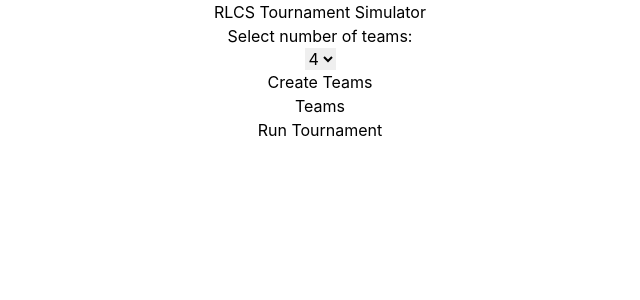
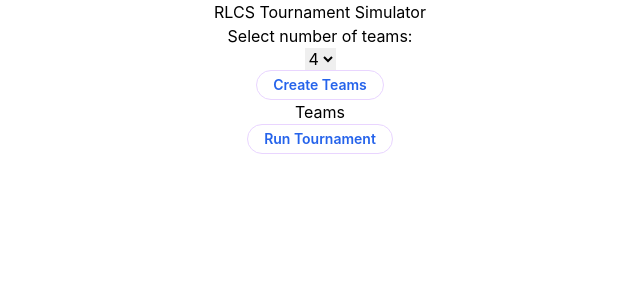
Before and after one commit to alexmitchelldev/rlcs-tournament-react, a React (Create React App) app: page / in a window 1280 px wide. Shown: the top 300 px of the page, without its empty margins (320-960 px from the left). Built offline with nearby package versions, Linux system fonts and the light colour scheme.

Commit message:
Add basic styling to buttons

```diff
--- a/src/components/RunTournament.js
+++ b/src/components/RunTournament.js
@@ -1,15 +1,22 @@
+import Button from "react-bootstrap/Button";
+
 const RunTournament = (props) => {
   return (
     <>
       <label for="number-of_teams">Select number of teams:</label>
-            <select name="number-of-teams"id="number-of-teams">
+      <select name="number-of-teams" id="number-of-teams">
         <option value="4">4</option>
         {/* <option value="8">8</option> */}
         {/* <option value="16">16</option> */}
       </select>
-            <button onClick={props.createTeams}>Create Teams</button>
+      <button
+        onClick={props.createTeams}
+        className="px-4 py-1 text-sm text-blue-600 font-semibold rounded-full border border-purple-200 hover:text-white hover:bg-blue-500 hover:border-transparent"
+      >
+        Create Teams
+      </button>
     </>
-    )
+  );
 };
 
 export default RunTournament;
--- a/src/components/TournamentResult.js
+++ b/src/components/TournamentResult.js
@@ -19,7 +19,12 @@ const TournamentResult = (props) => {
   };
   return (
     <>
-      <button onClick={props.run}>Run Tournament</button>
+      <button
+        onClick={props.run}
+        className="px-4 py-1 text-sm text-blue-600 font-semibold rounded-full border border-purple-200 hover:text-white hover:bg-blue-500 hover:border-transparent"
+      >
+        Run Tournament
+      </button>
       {props.displayResults ? (
         <>
           <h3>RESULTS!!</h3>
```
Lines whose indentation alone changed are shown as unchanged.
